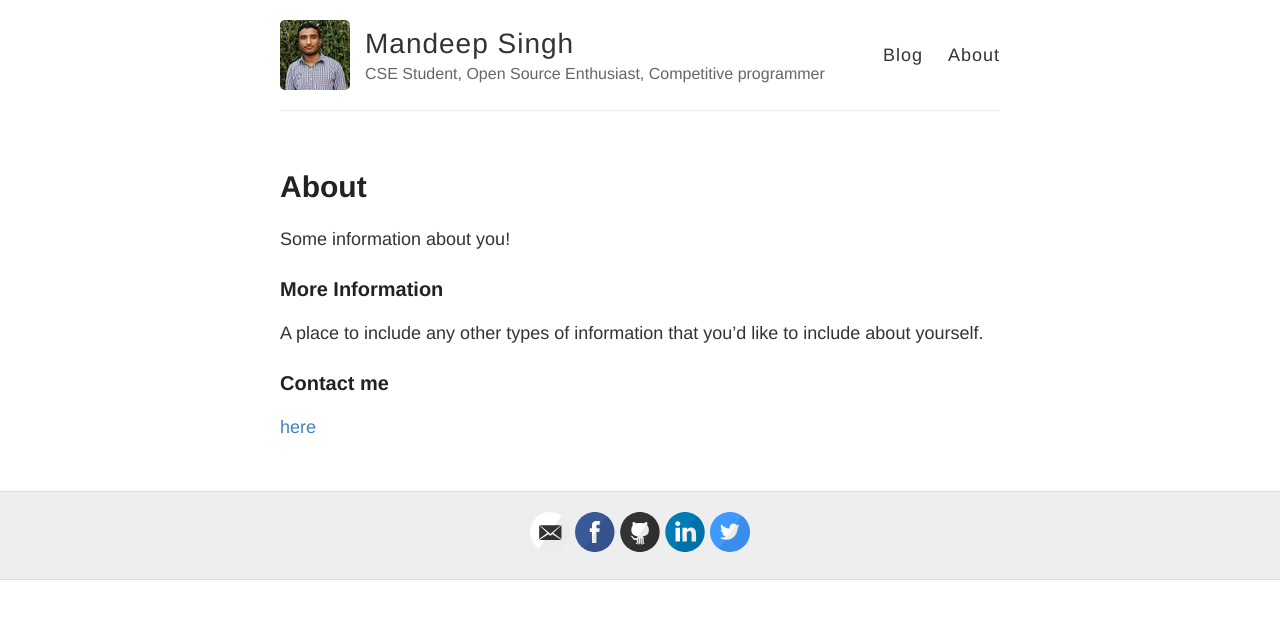
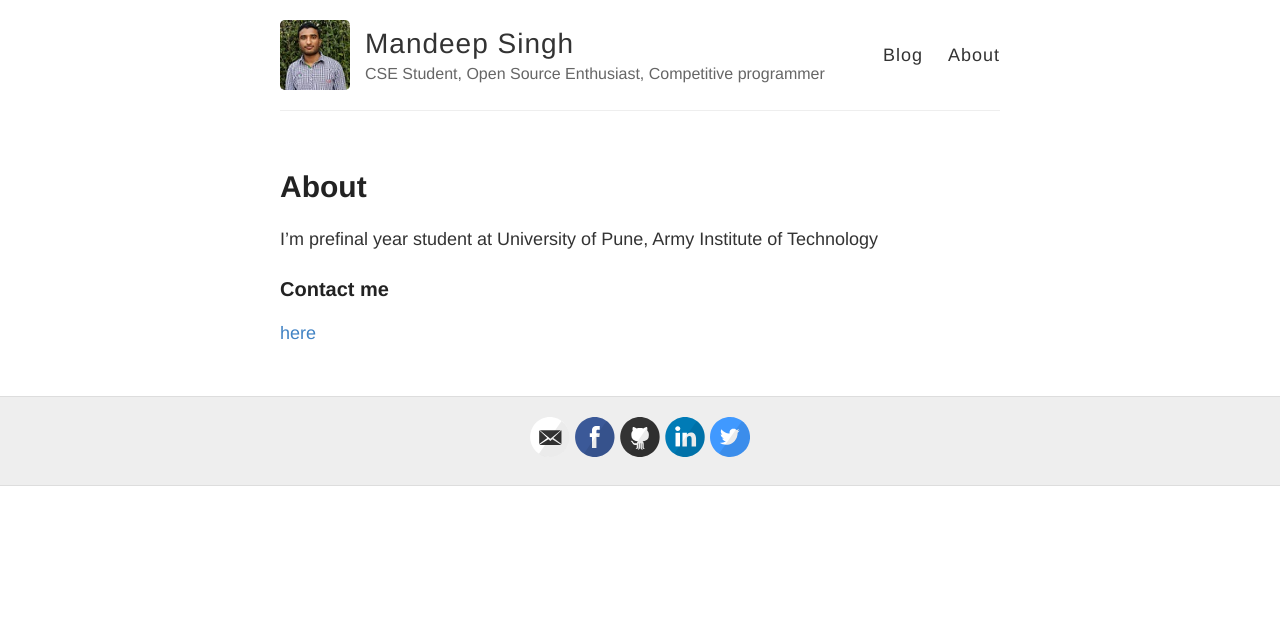
Before and after one commit to msdeep14/msdeep14.github.io, a Jekyll site: the page built from about.md, in a window 1280 px wide. Shown: the top 619 px of the page. Built offline with Jekyll 4.4.1, drawn with Linux system fonts in a browser that asks for light colours.

Commit message:
about me add

```diff
--- a/about.md
+++ b/about.md
@@ -4,11 +4,8 @@
 permalink: /about/
 ---
 
-Some information about you!
+I'm prefinal year student at University of Pune, Army Institute of Technology
 
-### More Information
-
-A place to include any other types of information that you'd like to include about yourself.
 
 ### Contact me
 
```
